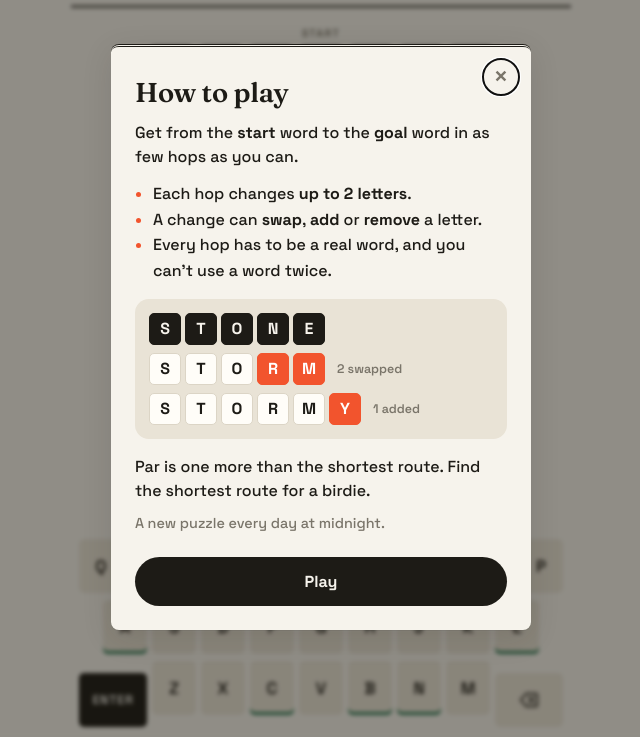
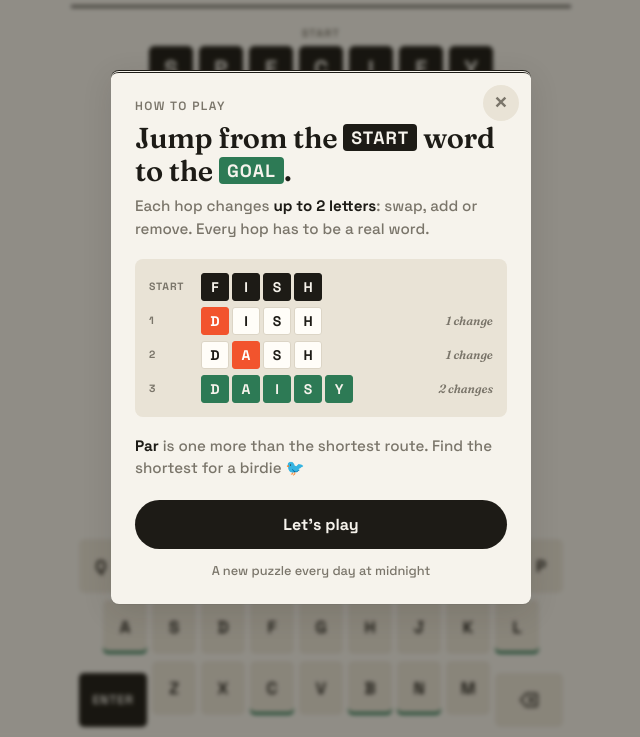
Before and after one commit to ethanpoortenga/jumple, a website: page public/index.html in a window 1280 px wide. Shown: the part 63-800 px from the top of the page, without its empty margins (319-959 px from the left). Drawn offline with Linux system fonts and the light colour scheme.

Commit message:
Redesign How to play: simpler, with a worked example
Co-Authored-By: Claude Opus 5.5 <noreply@anthropic.com>
Claude-Session: https://claude.ai/code/session_01796hCLEa8bQPSQBZoAHXPU

```diff
--- a/public/app.js
+++ b/public/app.js
@@ -218,12 +218,12 @@ document.querySelectorAll("dialog").forEach((d) => {
   });
 });
 
-// "How to play" example tiles: stone -> storm -> stormy
-(() => {
-  const rows = document.querySelectorAll("#help .ex-row .tiles");
-  const ex = ["stone", "storm", "stormy"];
-  rows.forEach((el, i) => renderTiles(el, ex[i], i ? diff(ex[i - 1], ex[i]).marks : []));
-})();
+// "How to play" demo tiles
+document.querySelectorAll("#help [data-word]").forEach((el) => {
+  const w = el.dataset.word;
+  renderTiles(el, w, el.dataset.from ? diff(el.dataset.from, w).marks : []);
+  if (el.dataset.removed) el.children[+el.dataset.removed].classList.add("removed");
+});
 
 /* ---------- results, stats, sharing ---------- */
 function save() {
--- a/public/index.html
+++ b/public/index.html
@@ -68,23 +68,23 @@
     </footer>
   </div>
 
-  <dialog id="help" class="sheet">
+  <dialog id="help" class="sheet help">
     <button class="close" aria-label="Close">×</button>
-    <h2>How to play</h2>
-    <p>Get from the <b>start</b> word to the <b>goal</b> word in as few hops as you can.</p>
-    <ul class="rules">
-      <li>Each hop changes <b>up to 2 letters</b>.</li>
-      <li>A change can <b>swap</b>, <b>add</b> or <b>remove</b> a letter.</li>
-      <li>Every hop has to be a real word, and you can't use a word twice.</li>
-    </ul>
-    <div class="example" aria-label="Example: stone to storm to stormy">
-      <div class="ex-row"><div class="tiles sm start"></div></div>
-      <div class="ex-row"><div class="tiles sm"></div><span class="ex-note">2 swapped</span></div>
-      <div class="ex-row"><div class="tiles sm"></div><span class="ex-note">1 added</span></div>
+    <p class="kicker">How to play</p>
+    <h2 class="help-title">Jump from the <span class="chip-start">start</span> word to the <span class="chip-goal">goal</span>.</h2>
+    <p class="help-lede">Each hop changes <b>up to 2 letters</b>: swap, add or remove. Every hop has to be a real word.</p>
+
+    <div class="ladder" aria-label="Example: fish, dish, dash, daisy">
+      <div class="lrow"><span class="lnum">Start</span><div class="tiles xs start" data-word="fish"></div><span class="lnote"></span></div>
+      <div class="lrow"><span class="lnum">1</span><div class="tiles xs" data-word="dish" data-from="fish"></div><span class="lnote">1 change</span></div>
+      <div class="lrow"><span class="lnum">2</span><div class="tiles xs" data-word="dash" data-from="dish"></div><span class="lnote">1 change</span></div>
+      <div class="lrow"><span class="lnum">3</span><div class="tiles xs goal solved" data-word="daisy"></div><span class="lnote">2 changes</span></div>
     </div>
-    <p>Par is one more than the shortest route. Find the shortest route for a birdie.</p>
-    <p class="muted">A new puzzle every day at midnight.</p>
-    <button class="primary wide" data-close>Play</button>
+
+    <p class="help-par"><b>Par</b> is one more than the shortest route. Find the shortest for a birdie 🐦</p>
+
+    <button class="primary wide" data-close>Let's play</button>
+    <p class="help-foot">A new puzzle every day at midnight</p>
   </dialog>
 
   <dialog id="result" class="sheet">
--- a/public/styles.css
+++ b/public/styles.css
@@ -228,12 +228,39 @@ dialog::backdrop { background: rgba(20, 18, 12, 0.45); backdrop-filter: blur(2px
   border: 0; background: none; font-size: 1.6rem; line-height: 1; color: var(--muted); border-radius: 50%;
 }
 .close:hover { background: var(--soft); }
-.rules { padding-left: 18px; margin: 12px 0; line-height: 1.6; }
-.rules li::marker { color: var(--accent); }
-.example { background: var(--soft); border-radius: 14px; padding: 14px; display: flex; flex-direction: column; gap: 8px; margin: 16px 0; }
-.ex-row { display: flex; align-items: center; gap: 12px; }
-.tiles.sm { --size: 2rem; justify-content: flex-start; gap: 4px; }
-.ex-note { font-size: 0.78rem; color: var(--muted); font-weight: 600; }
+.close:focus { outline: none; }
+.close:focus-visible { outline: none; background: var(--soft); }
+/* How to play */
+dialog.help { overflow-y: auto; padding-top: 24px; }
+.help .kicker { margin-bottom: 6px !important; }
+.help-title { font-size: clamp(1.45rem, 6.4vw, 1.8rem) !important; line-height: 1.15; margin-bottom: 8px !important; }
+.chip-start, .chip-goal {
+  font-family: var(--font); font-style: normal; font-weight: 700; font-size: 0.62em;
+  text-transform: uppercase; letter-spacing: 0.06em; vertical-align: 0.2em;
+  padding: 2px 8px; border-radius: 4px;
+}
+.chip-start { background: var(--ink); color: var(--bg); }
+.chip-goal { background: var(--goal); color: var(--bg); }
+.help-lede { color: var(--muted); margin: 0 0 14px !important; font-size: 0.95rem; }
+.help-lede b { color: var(--ink); }
+
+
+.tiles.xs .tile { border-radius: 3px; border-width: 1px; }
+.tiles.xs { gap: 3px; }
+.tile.removed { position: relative; color: var(--muted); border-style: dashed; background: transparent; opacity: 0.7; }
+.tile.removed::after { content: ""; position: absolute; left: 15%; right: 15%; top: 50%; border-top: 1.5px solid var(--danger); transform: rotate(-35deg); }
+
+.ladder { display: flex; flex-direction: column; gap: 6px; background: var(--soft); border-radius: 8px; padding: 14px; margin: 18px 0; }
+.lrow { display: grid; grid-template-columns: 44px auto 1fr; align-items: center; gap: 8px; }
+.lrow .tiles { --size: min(1.75rem, 7vw); justify-content: flex-start; }
+.lnum { font-size: 0.66rem; font-weight: 700; letter-spacing: 0.08em; text-transform: uppercase; color: var(--muted); }
+.lnote { white-space: nowrap; font-size: 0.75rem; color: var(--muted); text-align: right; font-family: var(--serif); font-style: italic; }
+.tiles.goal.solved .tile { animation: none; }
+
+.help-par { margin: 0 !important; font-size: 0.95rem; color: var(--muted); }
+.help-par b { color: var(--ink); }
+.help .primary.wide { margin-top: 20px; }
+.help-foot { text-align: center; font-size: 0.8rem; color: var(--muted); margin: 12px 0 0 !important; }
 
 .primary {
   display: inline-flex; align-items: center; justify-content: center; gap: 8px;
```
